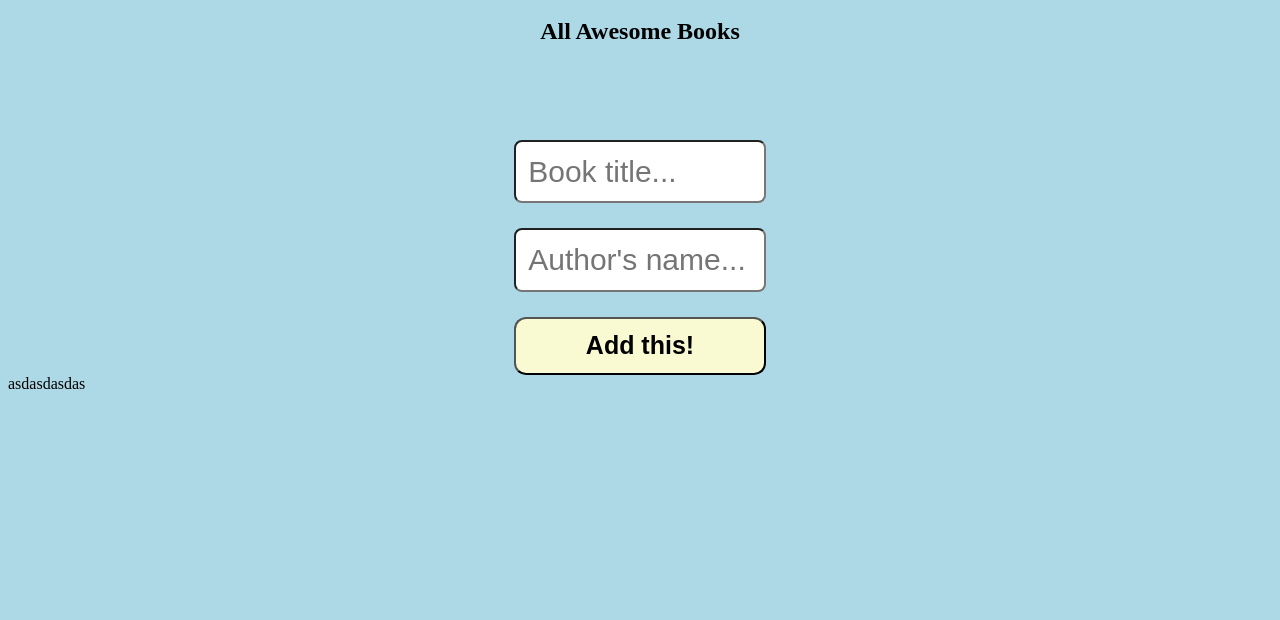
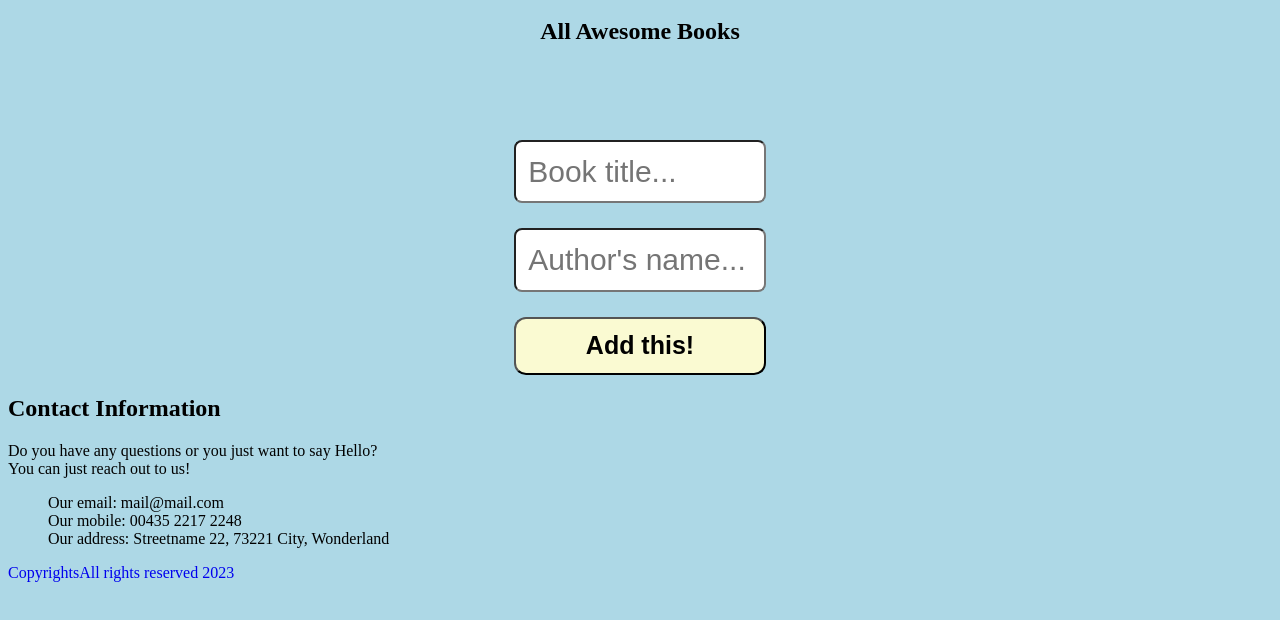
Before and after one commit to binodbhusal/Awesome-books, a website: page index.html in a window 1280 px wide. Shown: the part 136-756 px from the top of the page. Drawn offline with Linux system fonts and the light colour scheme.

Commit message:
add contact

```diff
--- a/index.html
+++ b/index.html
@@ -39,8 +39,25 @@
       </form>
     </section>
     <!-- contact form and footer -->
-    <section id="contact">asdasdasdas</section>
-    <footer></footer>
+    <section id="contact">
+    <h2>Contact Information</h2>
+    <p>
+      Do you have any questions or you just want to say Hello?<br />
+      You can just reach out to us!
+    </p>
+    <ul>
+      <li>Our email: mail@mail.com</li>
+      <li>Our mobile: 00435 2217 2248</li>
+      <li>Our address: Streetname 22, 73221 City, Wonderland</li>
+    </ul>
+  </section>
+  <footer>
+    <a href="#"
+      >Copyrights<i class="fa-solid fa-copyright"></i>All rights reserved
+      2023</a
+    >
+  </footer>
+
     <script src="script.js"></script>
   </body>
 </html>
```
